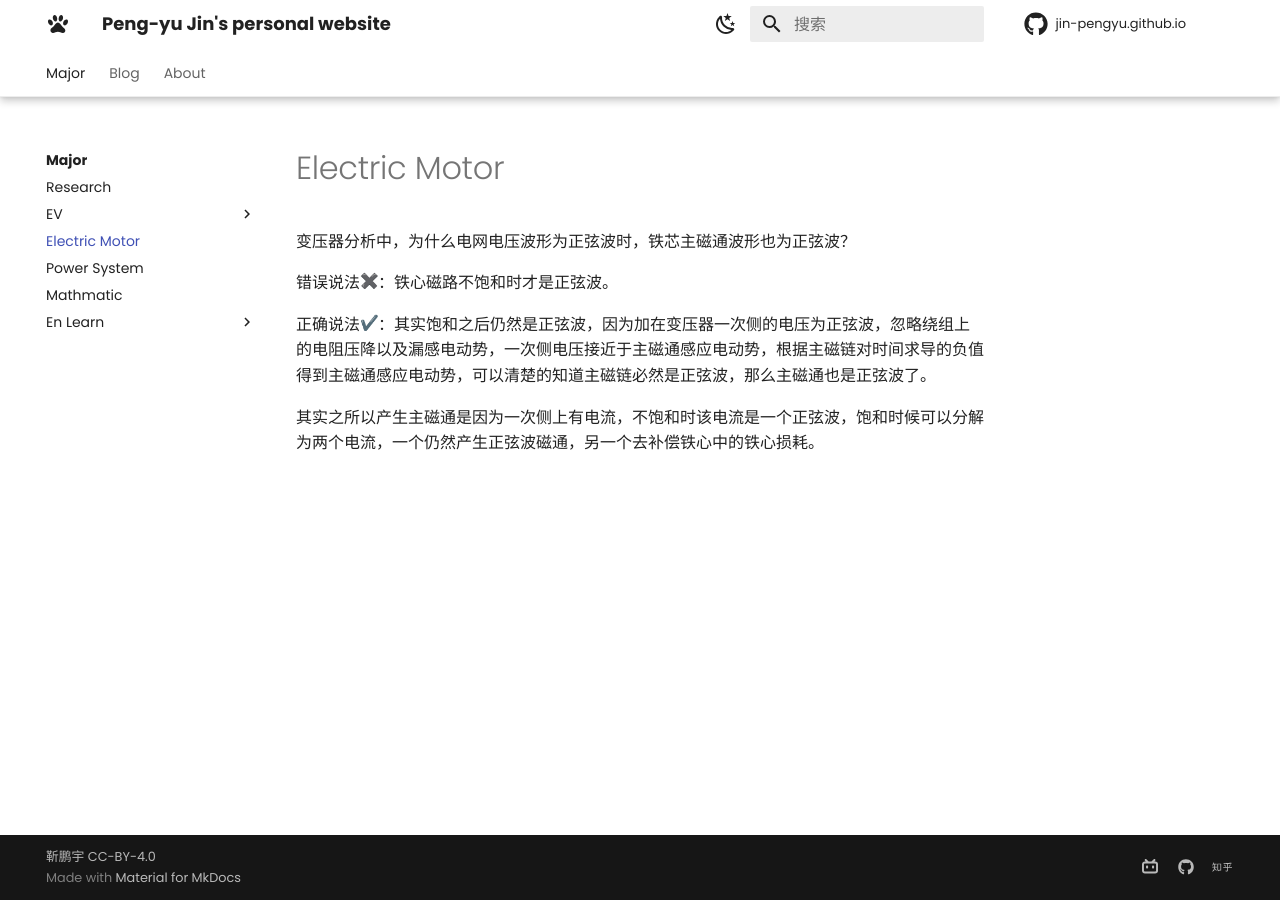
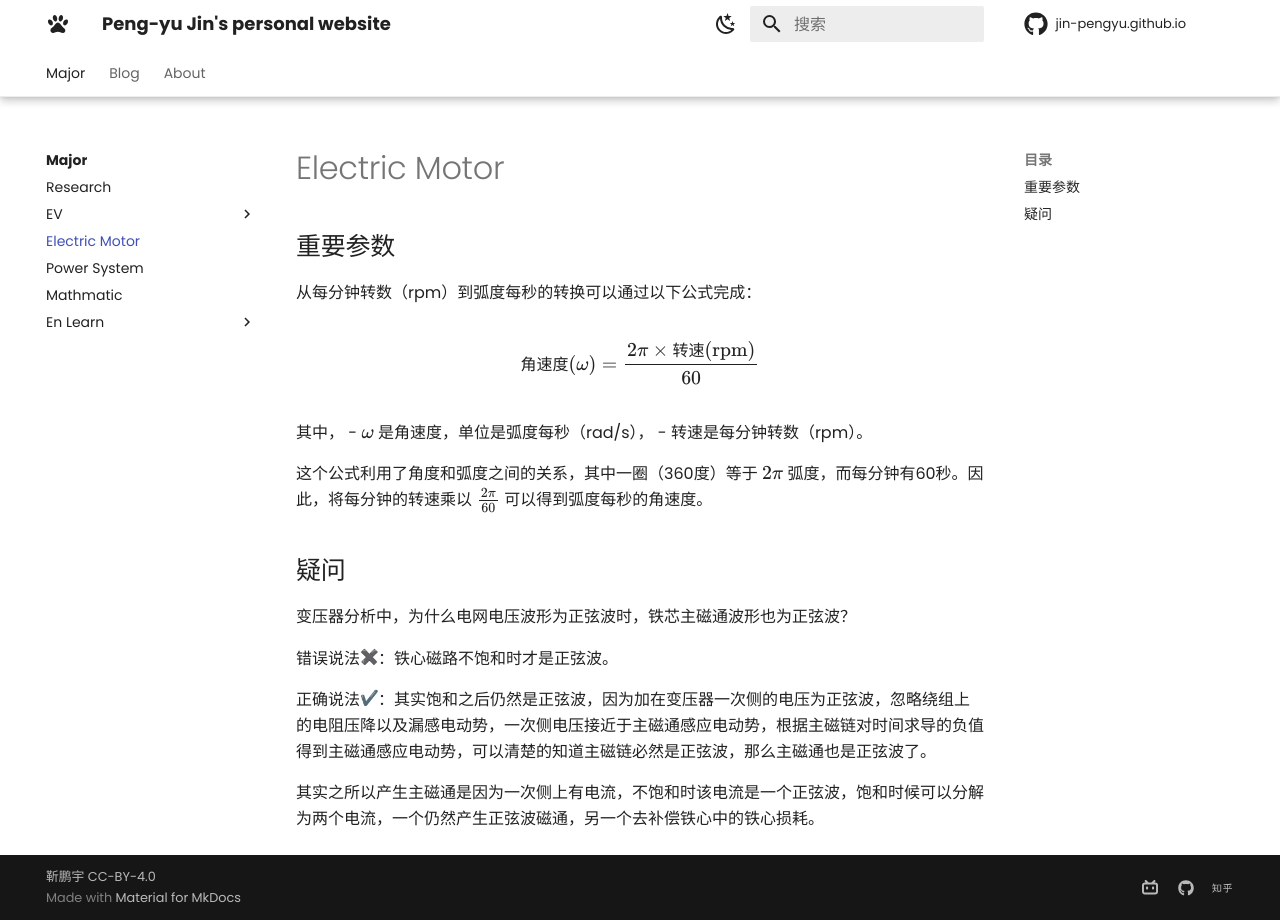
Before and after one commit to Pengyu-Jin/Pengyu-Jin.github.io, an MkDocs documentation site: the page built from docs/major/electric-motor/electric-motor.md, in a window 1280 px wide. Built offline with MkDocs 1.6.1 and Material for MkDocs 9.7.7, drawn with Linux system fonts in a browser that asks for light colours; emoji names are drawn with the system emoji font; comment, search, counter and statistics services are not loaded.

Commit message:
style change 314

```diff
--- a/docs/major/electric-motor/electric-motor.md
+++ b/docs/major/electric-motor/electric-motor.md
@@ -1,3 +1,18 @@
+## 重要参数
+
+从每分钟转数（rpm）到弧度每秒的转换可以通过以下公式完成：
+
+\[ \text{角速度} (\omega) = \frac{2\pi \times \text{转速} (\text{rpm})}{60} \]
+
+其中，
+- \(\omega\) 是角速度，单位是弧度每秒（rad/s），
+- 转速是每分钟转数（rpm）。
+
+这个公式利用了角度和弧度之间的关系，其中一圈（360度）等于 \(2\pi\) 弧度，而每分钟有60秒。因此，将每分钟的转速乘以 \(\frac{2\pi}{60}\) 可以得到弧度每秒的角速度。
+
+
+## 疑问
+
 变压器分析中，为什么电网电压波形为正弦波时，铁芯主磁通波形也为正弦波？
 
 错误说法:heavy_multiplication_x:：铁心磁路不饱和时才是正弦波。
```
Also changed, not shown: docs/blog/LifeRoad/liferoad.md (+0 -2 lines), docs/major/research/research.md (+1 -1 lines).
